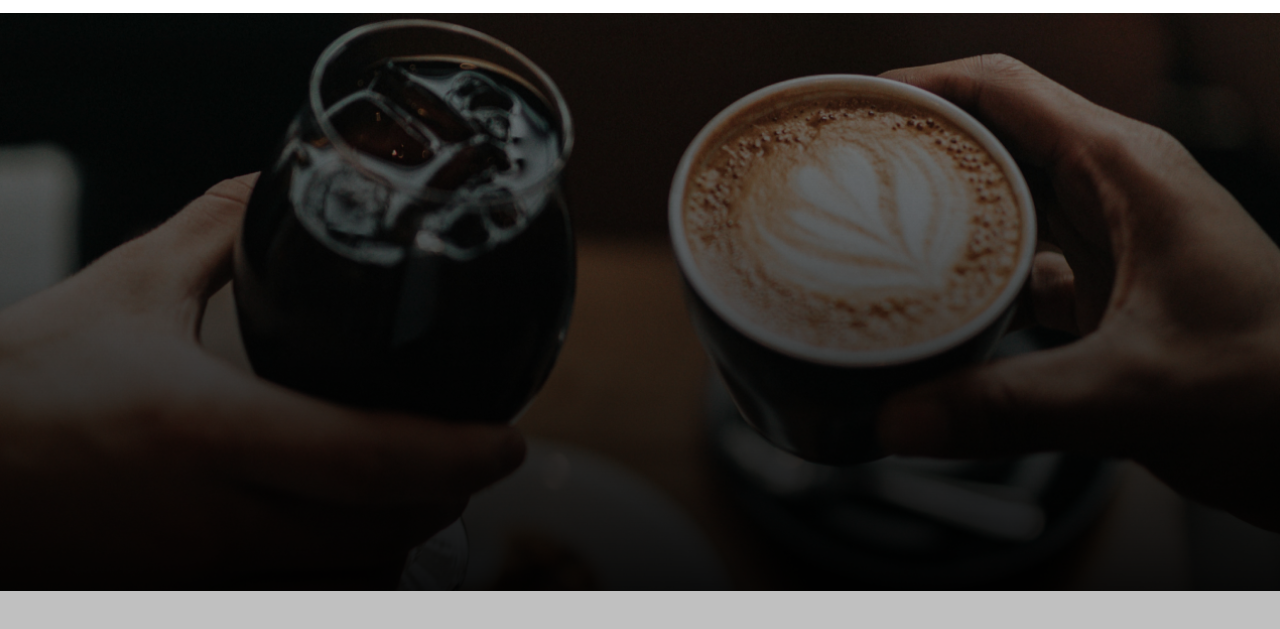
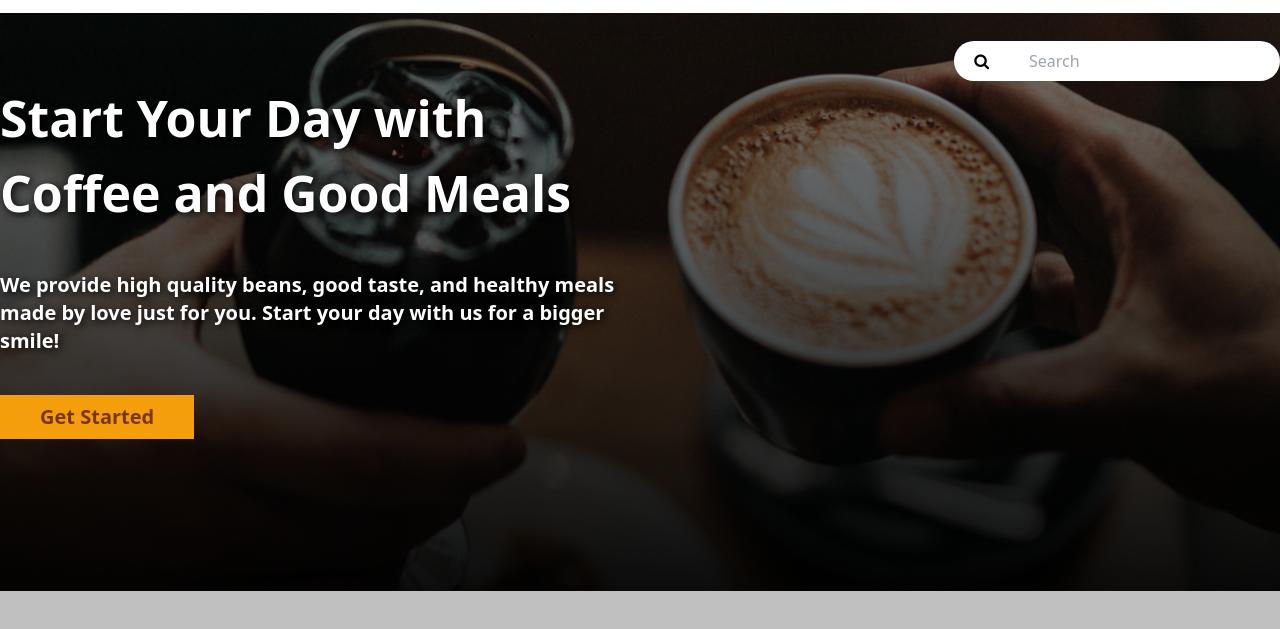
Before and after one commit to ekaadwar/b22-html-slicing, a website: page index.html in a window 1280 px wide. Shown: the part 59-688 px from the top of the page. Drawn offline with nearby package versions, Linux system fonts and the light colour scheme.

Commit message:
make container contents

```diff
--- a/css/style.css
+++ b/css/style.css
@@ -4,6 +4,11 @@ body {
 
 section {
   height: 650px;
+  padding-top: 80px;
+}
+
+nav button {
+  background-color: rgba(255, 186, 51, 1);
 }
 
 .jumbotron {
@@ -13,3 +18,17 @@ section {
   background-position-y: 60px;
   background-attachment: fixed;
 }
+
+.jumbotron h1,
+.jumbotron p {
+  font-weight: bold;
+  text-shadow: 2px 2px 8px #000000;
+}
+
+.jumbotron h1 {
+  font-size: 50px;
+}
+
+.jumbotron button.started {
+  background-color: rgba(255, 186, 51, 1);
+}
--- a/index.html
+++ b/index.html
@@ -6,6 +6,7 @@
     <meta name="viewport" content="width=device-width, initial-scale=1.0" />
 
     <link href="https://unpkg.com/tailwindcss@^2/dist/tailwind.min.css" rel="stylesheet" />
+    <link rel="stylesheet" href="https://cdnjs.cloudflare.com/ajax/libs/font-awesome/4.7.0/css/font-awesome.min.css" />
     <link rel="stylesheet" href="css/style.css" />
 
     <title>Document</title>
@@ -31,7 +32,19 @@
     </nav>
 
     <!-- section jumbotron -->
-    <section class="jumbotron static"></section>
+    <section class="jumbotron">
+      <div class="container mx-auto">
+        <form class="pt-5 text-right">
+          <button class="bg-white leading-10 px-5 rounded-l-full"><i class="fa fa-search"></i></button><input class="leading-10 px-5 rounded-r-full" type="text" name="search" placeholder="Search" />
+        </form>
+        <div class="w-1/2 text-white">
+          <h1>Start Your Day with</h1>
+          <h1>Coffee and Good Meals</h1>
+          <p class="text-xl mt-10">We provide high quality beans, good taste, and healthy meals made by love just for you. Start your day with us for a bigger smile!</p>
+          <button class="bg-yellow-500 hover:bg-yellow-300 text-xl mt-10 px-10 py-2 text-yellow-900 font-bold">Get Started</button>
+        </div>
+      </div>
+    </section>
     <!-- akhir section jumbotron -->
 
     <!-- section advantages -->
```
